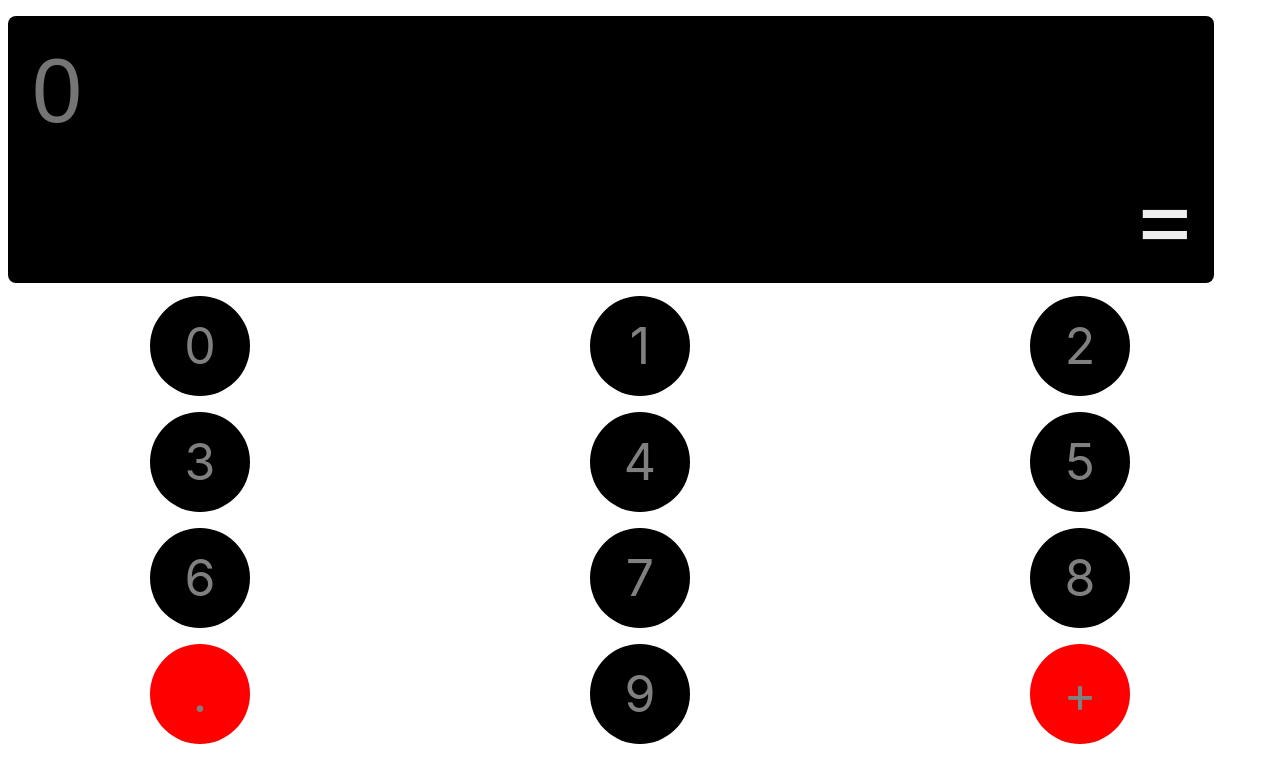
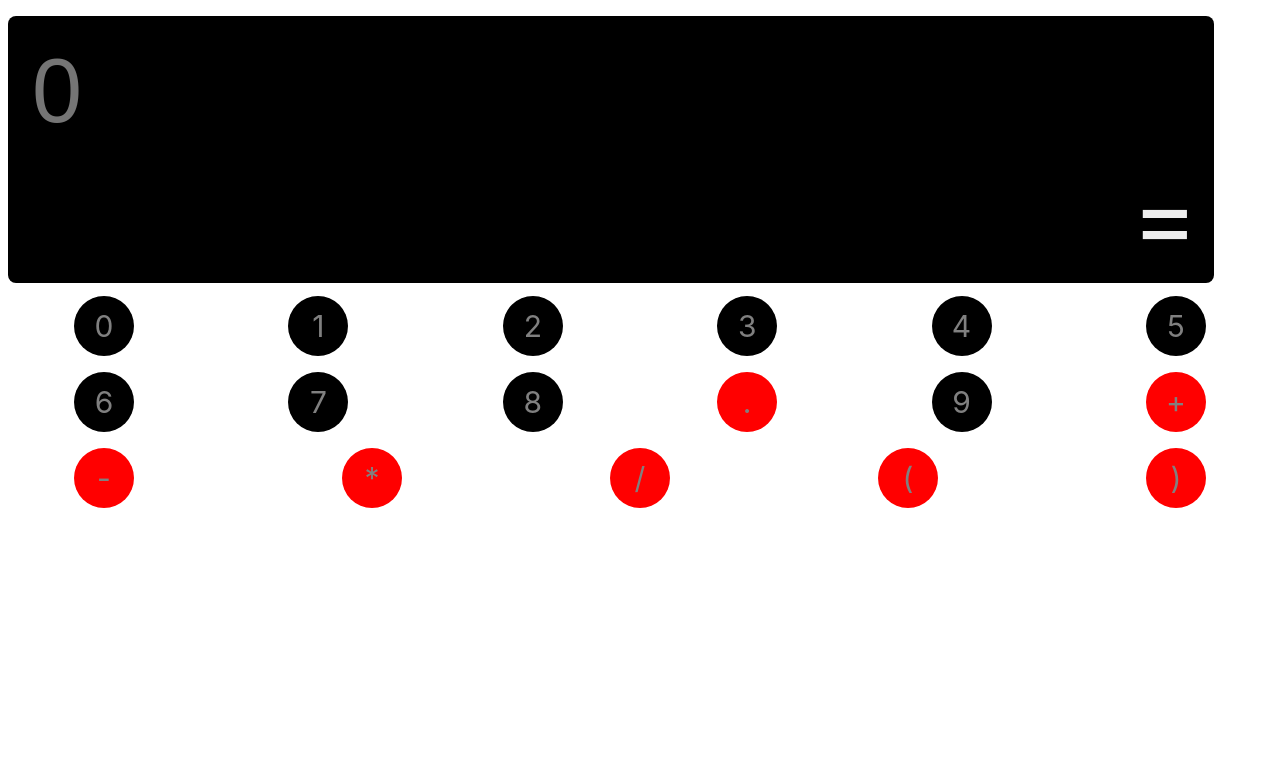
Before and after one commit to voskanvl/calculator, a React (Create React App) app: page / in a window 1280 px wide. Shown: the top 758 px of the page. Built offline with nearby package versions, Linux system fonts and the light colour scheme.

Commit message:
decrease sizes

```diff
--- a/src/components/digitButton.module.scss
+++ b/src/components/digitButton.module.scss
@@ -2,16 +2,16 @@
 
 .button {
     margin: 0.5rem;
-    flex-basis: 30%;
+    flex-basis: 15%;
     & > div {
         position: relative;
-        height: 100px;
-        width: 100px;
+        height: 60px;
+        width: 60px;
         border-radius: 50%;
         cursor: pointer;
         margin: 0 auto;
         & > div {
-            font-size: 50px;
+            font-size: 30px;
             position: absolute;
             top: 50%;
             left: 50%;
```
